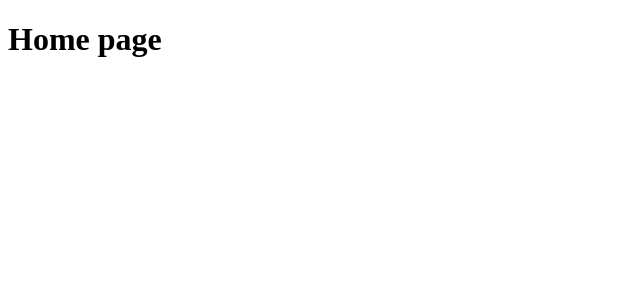
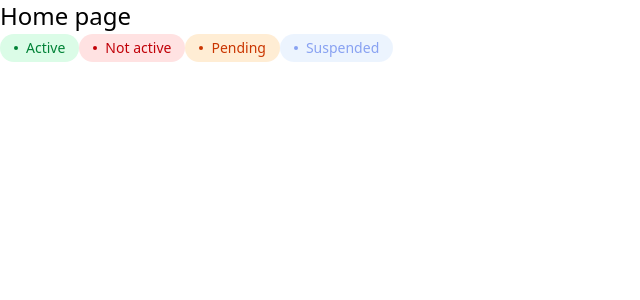
Before and after one commit to Valentyn-M/nextjs-crm, a Next.js app: page / in a window 1280 px wide. Shown: the top 300 px of the page, without its empty margins (0-640 px from the left). Built offline with nearby package versions, Linux system fonts and the light colour scheme.

Commit message:
Add Tailwind

```diff
--- a/package.json
+++ b/package.json
@@ -9,19 +9,25 @@
     "lint": "next lint"
   },
   "dependencies": {
+    "clsx": "^2.1.1",
     "next": "15.3.1",
     "react": "^19.0.0",
     "react-dom": "^19.0.0"
   },
   "devDependencies": {
     "@eslint/eslintrc": "^3",
+    "@tailwindcss/postcss": "^4.1.4",
     "@types/node": "^20",
     "@types/react": "^19",
     "@types/react-dom": "^19",
+    "autoprefixer": "^10.4.21",
     "eslint": "^9",
     "eslint-config-next": "15.3.1",
     "eslint-config-prettier": "^10.1.2",
+    "postcss": "^8.5.3",
     "prettier": "^3.5.3",
+    "tailwindcss": "^4.1.4",
+    "tailwindcss-cli": "^0.1.2",
     "typescript": "^5"
   }
 }
--- /dev/null
+++ b/postcss.config.js
@@ -0,0 +1,5 @@
+module.exports = {
+  plugins: {
+    '@tailwindcss/postcss': {},
+  },
+};
--- /dev/null
+++ b/src/app/components/status-lable.tsx
@@ -0,0 +1,37 @@
+import React from 'react';
+import clsx from 'clsx';
+
+export enum Status {
+  Active = 'active',
+  NotActive = 'notActive',
+  Pending = 'pending',
+  Suspended = 'suspended',
+}
+
+export interface StatusLabelProps {
+  children: React.ReactNode;
+  status: Status;
+  disabled?: boolean;
+}
+
+export default function StatusLabel({
+  children,
+  status,
+  disabled,
+}: StatusLabelProps) {
+  return (
+    <div
+      className={clsx(
+        'inline-flex justify-center items-center gap-2 py-1 px-3.5 rounded-4xl text-sm leading-[1.42857] font-medium',
+        status === Status.Active && 'text-green-700 bg-green-100',
+        status === Status.NotActive && 'text-red-700 bg-red-100',
+        status === Status.Pending && 'text-orange-700 bg-orange-100',
+        status === Status.Suspended && 'text-blue-700 bg-blue-100',
+        { ['opacity-50 cursor-not-allowed']: disabled },
+      )}
+    >
+      <span className="w-1 h-1 rounded-full bg-current"></span>
+      {children}
+    </div>
+  );
+}
--- a/src/app/globals.css
+++ b/src/app/globals.css
@@ -1,5 +1 @@
-* {
-  box-sizing: border-box;
-  padding: 0;
-  margin: 0;
-}
+@import 'tailwindcss';
--- a/src/app/layout.tsx
+++ b/src/app/layout.tsx
@@ -1,4 +1,5 @@
 import React from 'react';
+import './globals.css';
 
 export default function RootLayout({
   children,
--- a/src/app/page.tsx
+++ b/src/app/page.tsx
@@ -1,7 +1,15 @@
+import StatusLabel, { Status } from './components/status-lable';
+
 export default function Home() {
   return (
     <main>
-      <h1>Home page</h1>
+      <h1 className="text-2xl">Home page</h1>
+      <StatusLabel status={Status.Active}>Active</StatusLabel>
+      <StatusLabel status={Status.NotActive}>Not active</StatusLabel>
+      <StatusLabel status={Status.Pending}>Pending</StatusLabel>
+      <StatusLabel status={Status.Suspended} disabled={true}>
+        Suspended
+      </StatusLabel>
     </main>
   );
 }
--- /dev/null
+++ b/tailwind.config.js
@@ -0,0 +1,8 @@
+/** @type {import('tailwindcss').Config} */
+module.exports = {
+  content: [],
+  theme: {
+    extend: {},
+  },
+  plugins: [],
+};
```
Also changed, not shown: 1 other file (tests, documents, lock files or other folders).
